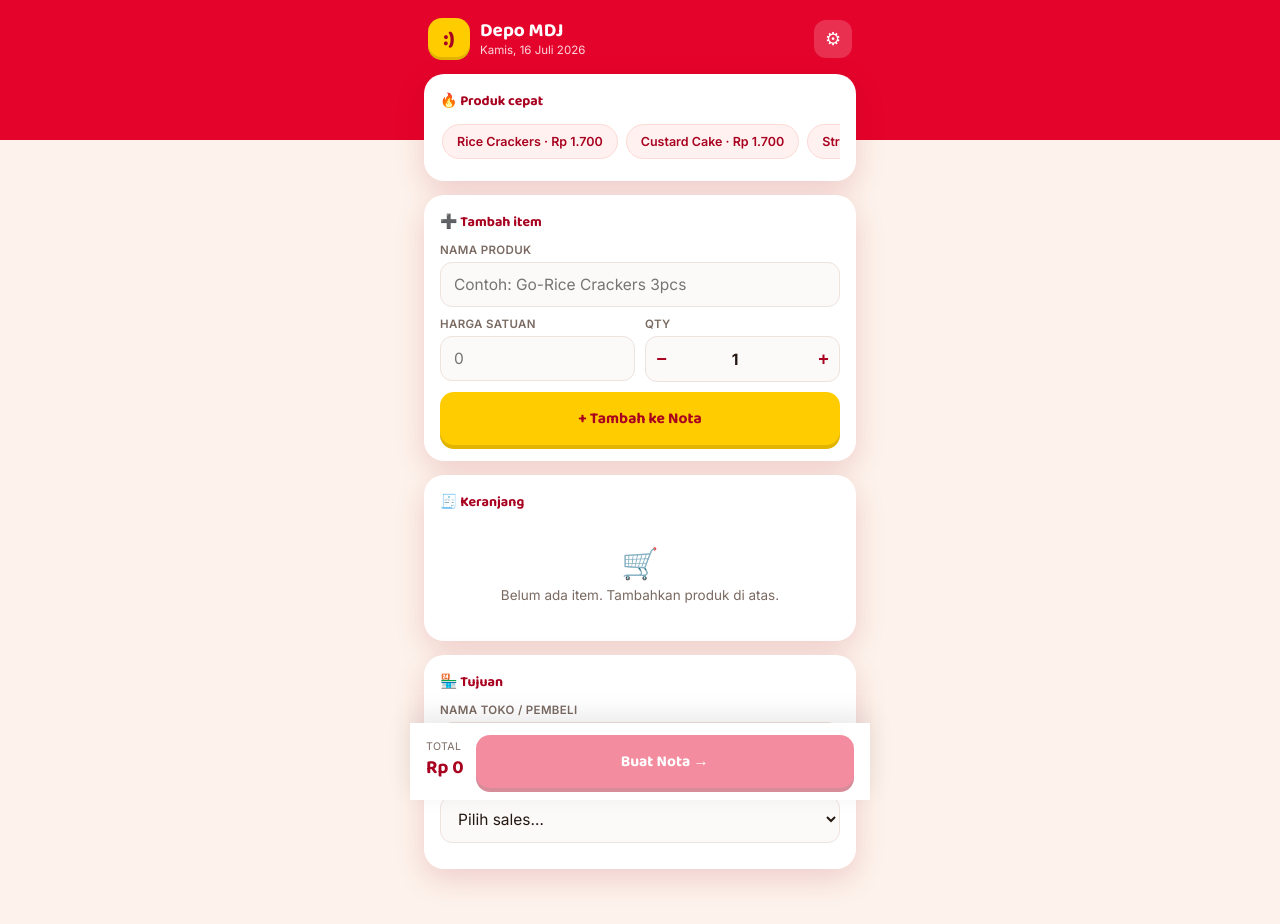
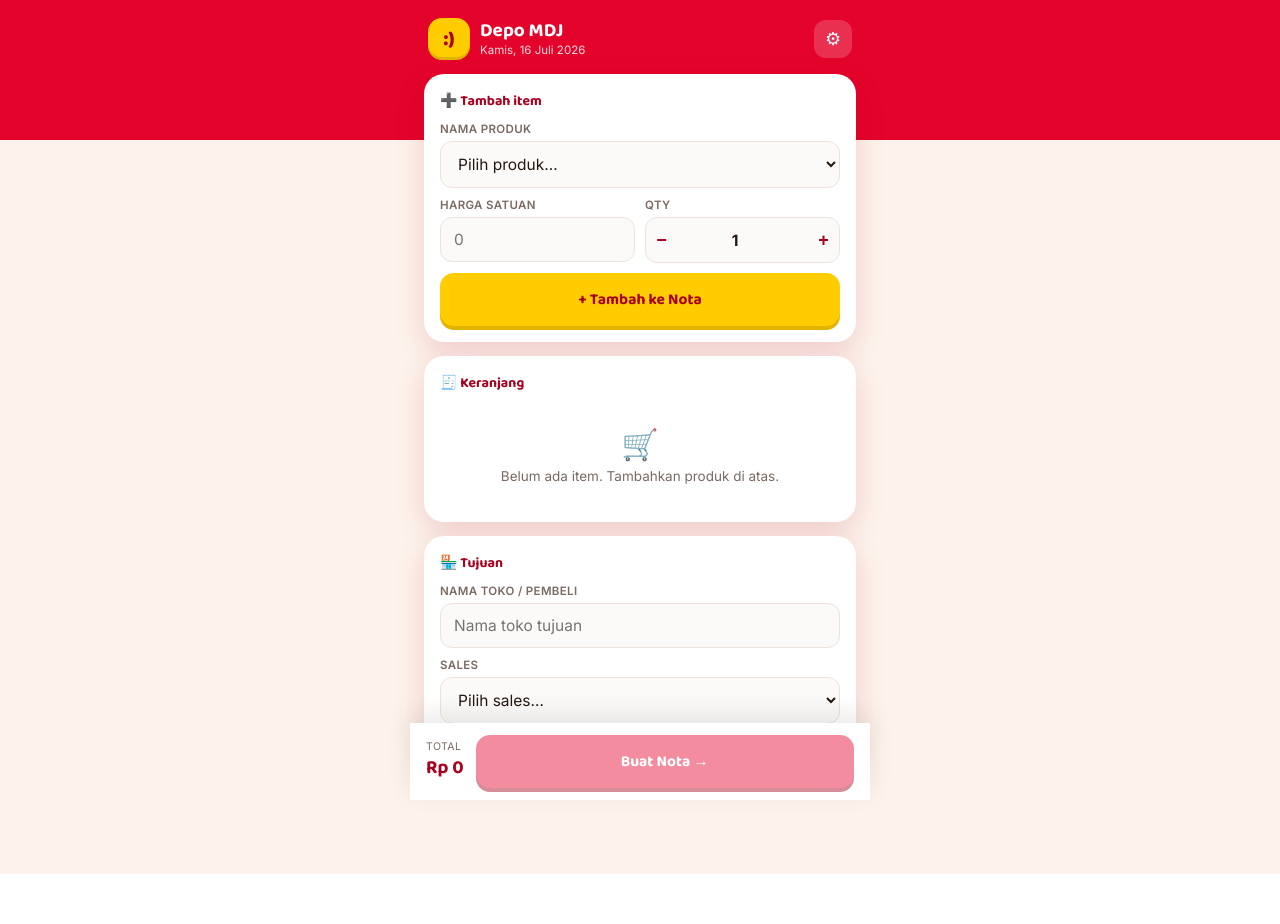
Before and after one commit to Blemnz/PenjualanTNY, a React (Vite) app: page / in a window 1280 px wide. Shown: the top 924 px of the page. After the commit the page ends 874 px from the top, so only its background shows below. Built offline with nearby package versions, Linux system fonts and the light colour scheme.

Commit message:
fix product

```diff
--- a/src/App.tsx
+++ b/src/App.tsx
@@ -9,7 +9,6 @@ interface CartItem {
 interface Product {
   name: string;
   harga: number;
-  count: number;
 }
 
 interface Settings {
@@ -50,30 +49,26 @@ function safeSet<T>(key: string, val: T): void {
 const DEFAULT_SALES = ["Ardiana", "Cahya", "Fauziah", "Riykan", "Sugiana"];
 
 const DEFAULT_PRODUCTS: Product[] = [
-  { name: 'Rice Crackers', harga: 1700, count: 0 },
-  { name: 'Custard Cake', harga: 1700, count: 0 },
-  { name: 'Strawberry Cake', harga: 1700, count: 0 },
-  { name: 'Cake Coklat', harga: 2500, count: 0 },
-  { name: 'Sachima', harga: 1700, count: 0 },
-  { name: 'Shaqima Brown Sugar', harga: 1700, count: 0 },
-  { name: 'Go-Bread Rasa Coklat', harga: 2600, count: 0 },
-  { name: 'Go-Bread Rasa Stroberi', harga: 2600, count: 0 },
-  { name: 'Go-Bread Rasa Custard', harga: 2600, count: 0 },
-  { name: 'Jeli Anggur', harga: 2500, count: 0 },
-  { name: 'Jeli Stroberi', harga: 2500, count: 0 },
-  { name: 'Jeli Mangga', harga: 2500, count: 0 },
-  { name: 'Jelly Milk Tea', harga: 2500, count: 0 },
-  { name: 'Crispy Rice Rasa Pedas', harga: 2100, count: 0 },
-  { name: 'Crispy Rice Rasa Ayam Pedas', harga: 2100, count: 0 }
+  { name: 'Rice Crackers', harga: 1700 },
+  { name: 'Custard Cake', harga: 1700 },
+  { name: 'Strawberry Cake', harga: 1700 },
+  { name: 'Cake Coklat', harga: 2500 },
+  { name: 'Sachima', harga: 1700 },
+  { name: 'Shaqima Brown Sugar', harga: 1700 },
+  { name: 'Go-Bread Rasa Coklat', harga: 2600 },
+  { name: 'Go-Bread Rasa Stroberi', harga: 2600 },
+  { name: 'Go-Bread Rasa Custard', harga: 2600 },
+  { name: 'Jeli Anggur', harga: 2500 },
+  { name: 'Jeli Stroberi', harga: 2500 },
+  { name: 'Jeli Mangga', harga: 2500 },
+  { name: 'Jelly Milk Tea', harga: 2500 },
+  { name: 'Crispy Rice Rasa Pedas', harga: 2100 },
+  { name: 'Crispy Rice Rasa Ayam Pedas', harga: 2100 }
 ];
 
 export default function App() {
   // State variables
   const [cart, setCart] = useState<CartItem[]>([]);
-  const [products, setProducts] = useState<Product[]>(() => {
-    const local = safeGet<Product[]>('nota_products', []);
-    return local.length > 0 ? local : DEFAULT_PRODUCTS;
-  });
   const [settings, setSettings] = useState<Settings>(() => safeGet<Settings>('nota_settings', { depot: 'Depo MDJ', addr: '' }));
   const [counterMap, setCounterMap] = useState<CounterMap>(() => safeGet<CounterMap>('nota_counters', {}));
 
@@ -102,7 +97,7 @@ export default function App() {
   const toastTimeoutRef = useRef<number | null>(null);
 
   // Refs for element focus
-  const nameInputRef = useRef<HTMLInputElement>(null);
+  const nameInputRef = useRef<HTMLSelectElement>(null);
   const hargaInputRef = useRef<HTMLInputElement>(null);
   const qtyInputRef = useRef<HTMLInputElement>(null);
   const tokoInputRef = useRef<HTMLInputElement>(null);
@@ -157,9 +152,11 @@ export default function App() {
 
   const handleNameChange = (val: string) => {
     setFName(val);
-    const match = products.find((p) => p.name.toLowerCase() === val.trim().toLowerCase());
+    const match = DEFAULT_PRODUCTS.find((p) => p.name.toLowerCase() === val.trim().toLowerCase());
     if (match) {
       setFHarga(String(match.harga));
+    } else {
+      setFHarga('');
     }
   };
 
@@ -187,20 +184,6 @@ export default function App() {
     // Add to cart
     setCart((prev) => [...prev, { name, harga, qty }]);
 
-    // Update quick product list
-    setProducts((prevProducts) => {
-      const updated = [...prevProducts];
-      const idx = updated.findIndex((x) => x.name.toLowerCase() === name.toLowerCase());
-      if (idx !== -1) {
-        updated[idx].harga = harga;
-        updated[idx].count = (updated[idx].count || 0) + 1;
-      } else {
-        updated.push({ name, harga, count: 1 });
-      }
-      safeSet('nota_products', updated);
-      return updated;
-    });
-
     // Clear inputs and refocus
     setFName('');
     setFHarga('');
@@ -217,21 +200,7 @@ export default function App() {
     return cart.reduce((s, item) => s + item.harga * item.qty, 0);
   };
 
-  // Quick product chips
-  const getSortedChips = () => {
-    return [...products]
-      .sort((a, b) => (b.count || 0) - (a.count || 0))
-      .slice(0, 30);
-  };
 
-  const handleChipClick = (p: Product) => {
-    setFName(p.name);
-    setFHarga(String(p.harga));
-    setFQty(1);
-    setTimeout(() => {
-      qtyInputRef.current?.focus();
-    }, 50);
-  };
 
   // Generate Receipt
   const generateNota = () => {
@@ -322,8 +291,6 @@ export default function App() {
     setScreen('input');
   };
 
-  const activeChips = getSortedChips();
-
   return (
     <div className="app">
       {/* Top Header */}
@@ -341,42 +308,23 @@ export default function App() {
       {/* Screen Router */}
       {screen === 'input' ? (
         <div className="input-screen-wrap">
-          {/* Quick Product Chips */}
-          <div className="card">
-            <h3>🔥 Produk cepat</h3>
-            <div className="chip-row">
-              {activeChips.length === 0 ? (
-                <div className="chip-empty">
-                  Belum ada produk cepat. Tambahkan item, otomatis tersimpan di sini.
-                </div>
-              ) : (
-                activeChips.map((p, i) => (
-                  <div key={i} className="chip" onClick={() => handleChipClick(p)}>
-                    {p.name} · {rupiah(p.harga)}
-                  </div>
-                ))
-              )}
-            </div>
-          </div>
-
           {/* Add Item Form */}
           <div className="card">
             <h3>➕ Tambah item</h3>
             <div className="field">
               <label>Nama produk</label>
-              <input
-                type="text"
+              <select
                 ref={nameInputRef}
                 value={fName}
                 onChange={(e) => handleNameChange(e.target.value)}
-                placeholder="Contoh: Go-Rice Crackers 3pcs"
-                list="product-suggestions"
-              />
-              <datalist id="product-suggestions">
-                {products.map((p, i) => (
-                  <option key={i} value={p.name} />
+              >
+                <option value="">Pilih produk…</option>
+                {DEFAULT_PRODUCTS.map((p) => (
+                  <option key={p.name} value={p.name}>
+                    {p.name}
+                  </option>
                 ))}
-              </datalist>
+              </select>
             </div>
             <div className="row2">
               <div className="field">
```
